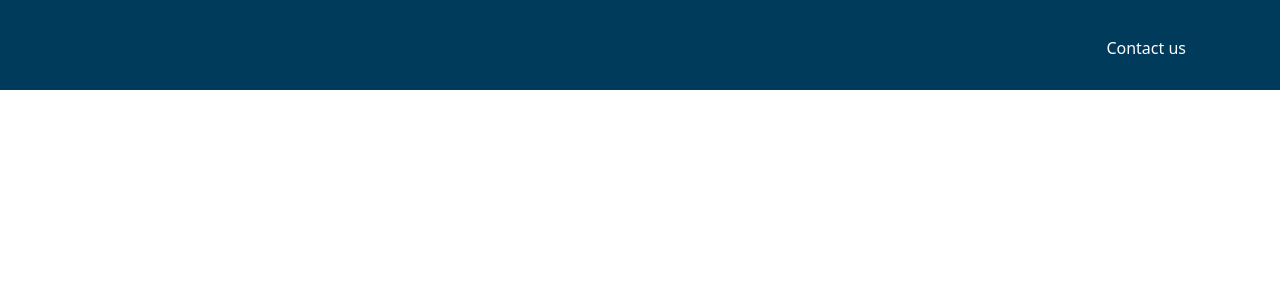
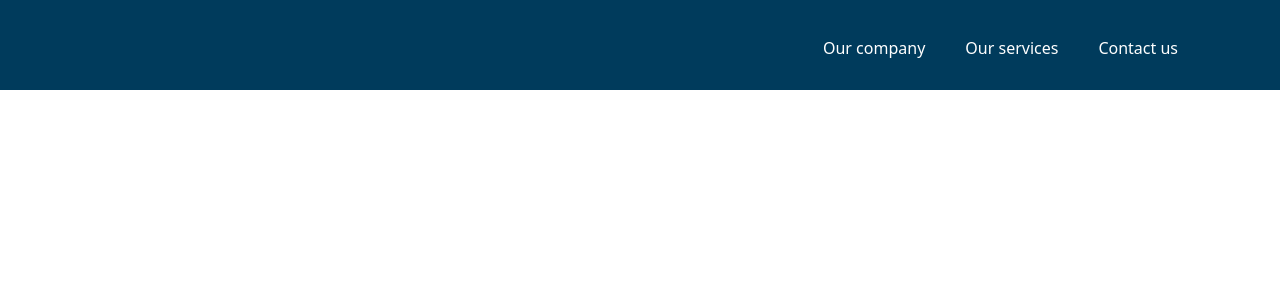
Before and after one commit to Marina-single/basic-web-app, an Angular app in the folder frontend/: page / in a window 1280 px wide. Shown: the top 300 px of the page. Built offline with nearby package versions, Linux system fonts and the light colour scheme.

Commit message:
add two more options to header; add styling on hover

```diff
--- a/frontend/src/app/header/header.component.css
+++ b/frontend/src/app/header/header.component.css
@@ -6,7 +6,12 @@
 }
 
 .navigation-option {
-    float: right;
-    color: white;
-    padding: 12px;
+  float: right;
+  color: white;
+  padding: 12px 20px;
+  cursor: pointer;
 }
+
+.navigation-option:hover {
+  color: lightgrey;
+}
--- a/frontend/src/app/header/header.component.html
+++ b/frontend/src/app/header/header.component.html
@@ -1,5 +1,7 @@
 <div id="header">
   <div class="container">
     <span class="navigation-option">Contact us</span>
+    <span class = "navigation-option">Our services</span>
+    <span class = "navigation-option">Our company</span>
   </div>
 </div>
```
